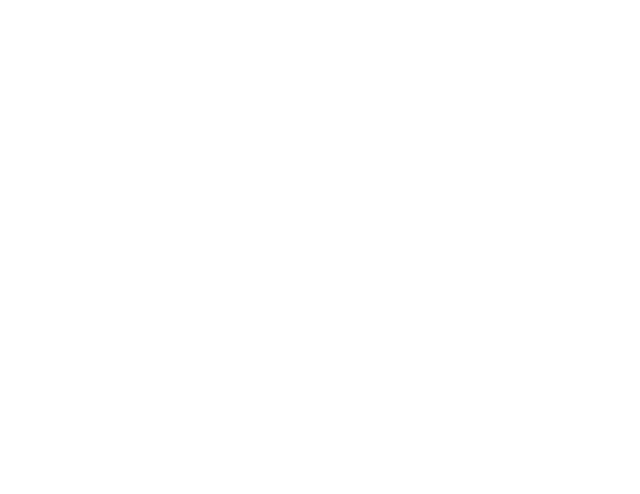
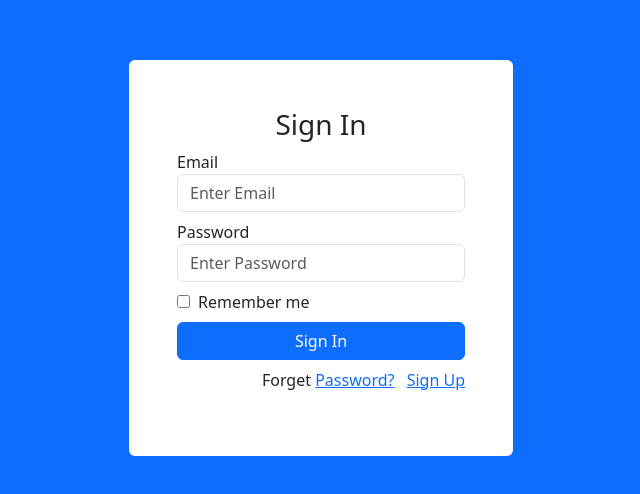
Before and after one commit to MidoraSolos/e-buy, a React (Vite) app in the folder e-buy-front/: page / in a window 1280 px wide. Before the commit this address had no page. Shown: the part 142-636 px from the top of the page, without its empty margins (319-959 px from the left). Built offline with nearby package versions, Linux system fonts and the light colour scheme.

Commit message:
started nav

```diff
--- a/e-buy-front/src/Components/SignUp.jsx
+++ b/e-buy-front/src/Components/SignUp.jsx
@@ -47,7 +47,7 @@
 				</form>
 				<p className="text-end mt-2">
 					Already Registered?
-					<Link to="/SignIn" className="ms-2">
+					<Link to="/" className="ms-2">
 						Sign In
 					</Link>
 				</p>
--- a/e-buy-front/src/Routes/BaseRouter.jsx
+++ b/e-buy-front/src/Routes/BaseRouter.jsx
@@ -7,7 +7,7 @@
 	return (
 		<Router>
 			<Routes>
-				<Route path="/SignIn" element={<SignIn />}></Route>
+				<Route path="/" element={<SignIn />}></Route>
 				<Route path="/SignUp" element={<SignUp />}></Route>
 			</Routes>
 		</Router>
```
Also changed, not shown: e-buy-front/src/Components/Navbar.jsx (added).
